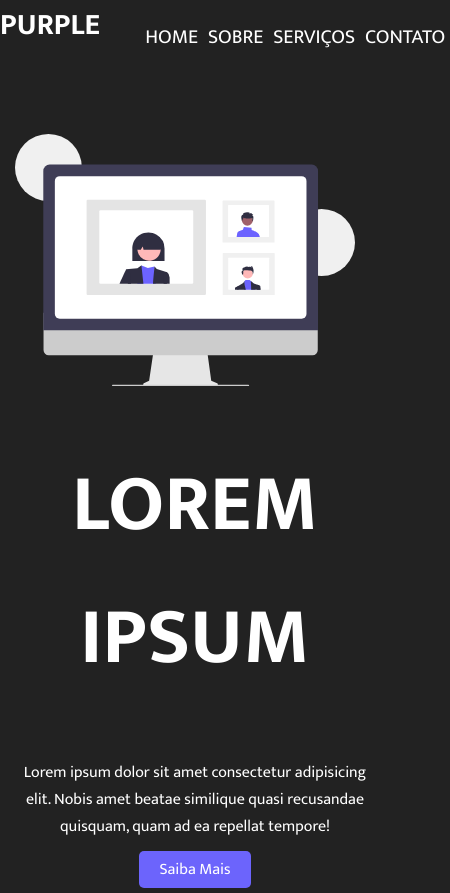
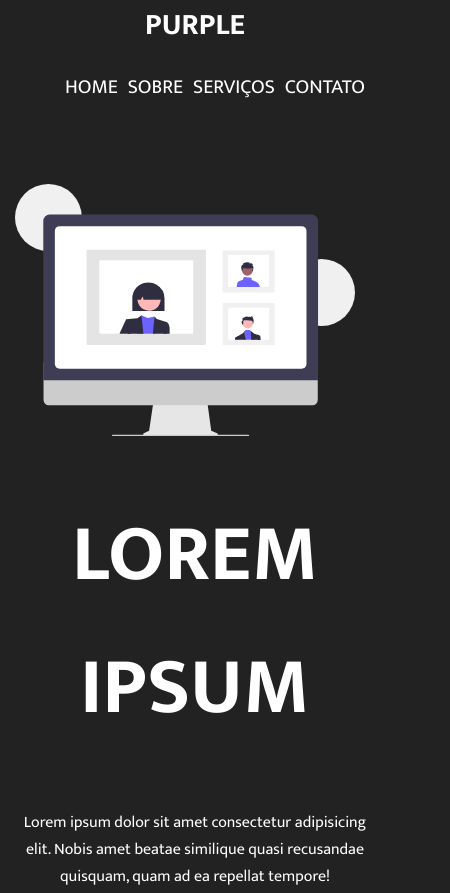
Before and after one commit to arrisonjr/purple, a plain HTML site: page index.html in a window 390 px wide. Shown: the top 893 px of the page, 450 px wide, since content can reach past the window. Drawn offline with Linux system fonts and the light colour scheme.

Commit message:
Update estilo.css

```diff
--- a/estilo.css
+++ b/estilo.css
@@ -130,6 +130,9 @@ h3 {
 }
 
 @media (max-width: 739px) {
+   .menu {
+    flex-wrap: wrap;
+  }
   .sobre {
     display: flex;
     flex-direction: column;
```
